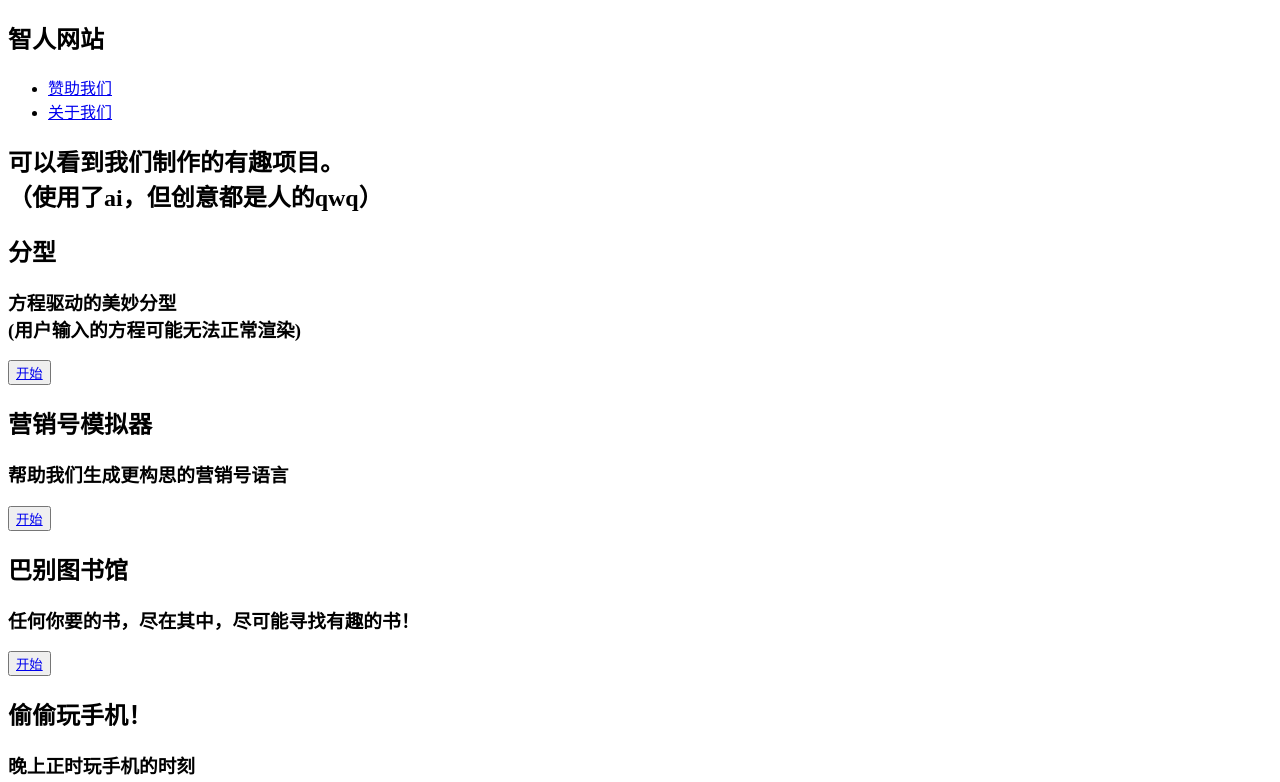
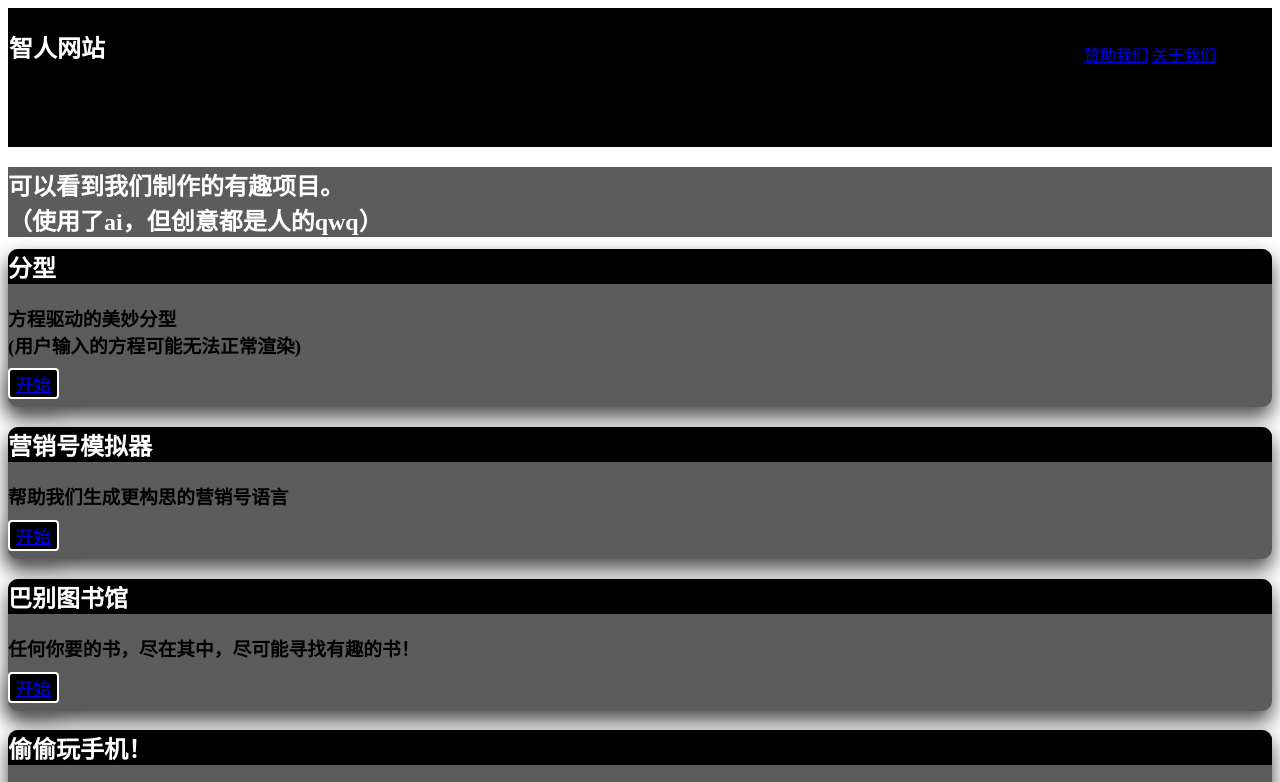
Before and after one commit to 1qwq2awa/1qwq2awa.github.io, a plain HTML site: page index.html in a window 1280 px wide. Shown: the top 782 px of the page. Drawn offline with Linux system fonts and the light colour scheme.

Commit message:
Add styles for various UI components

```diff
--- a/css1.css
+++ b/css1.css
@@ -0,0 +1,105 @@
+.ext_tabe{
+    background-color:black;
+    color:white;
+    padding:1px 0 5% 1px;
+    margin:0;
+}
+.ext_tabe ul{
+    position:absolute;
+    right:5vw;
+    top:0;
+    line-height:80px;
+}
+.ext_tabe li{
+    display:inline;
+    right:5vw;
+    top:1;
+    color:white;
+}
+.end1a{
+    color:white;
+    background-color: black;
+    border-top-left-radius: 10px;
+    border-top-right-radius: 10px;
+}
+.end2a,.end3a,.end4a{
+    color: white;
+    background-color: #000;
+    border-top-left-radius: 10px;
+    border-top-right-radius: 10px;
+}
+.l1{
+    text-decoration: white;
+
+    color: white;
+}
+.l2{
+    color: white;
+    text-decoration: white;
+}
+
+.endend{
+    color:white;
+    background-color: black;
+}
+.l1::after {
+  content: '';
+  position: absolute;
+  width: 100%;
+  height: 1px;
+  bottom: 0px;
+  right: 1px;
+  padding: 5px 100px 4px 100px;
+  background-color: #fff;
+  transform: scaleX(0);
+  transform-origin: bottom right;
+  transition: transform 0.3s ease;
+}
+.l1:hover::after {
+  transform: scaleX(1);
+  transform-origin: bottom left;
+}
+.l2::after {
+  content: '';
+  position: absolute;
+  width: 100%;
+  height: 1px;
+  bottom: 0px;
+  right: 1px;
+  padding: 5px 100px 4px 100px;
+  background-color: #fff;
+  transform: scaleX(0);
+  transform-origin: bottom right;
+  transition: transform 0.3s ease;
+}
+.l2:hover::after {
+  transform: scaleX(1);
+  transform-origin: bottom left;
+}
+.ftx_1,.ftx_3,.ftx_2,.ftx_4{
+    background-color: black;
+    transform: translateY(-8px);
+    box-shadow: 0 10px 20px #5c5c5c;
+    background: #000;
+    color: #fff;
+    border: 2px solid #fff;
+    border-radius: 4px;
+    font-size: 1.1rem;
+    cursor: pointer;
+    transition: all 0.3s ease;
+    position: relative;
+    overflow: hidden;
+    z-index: 1;
+}
+.end1,.end3,.end2,.end4{
+    background-color: #5c5c5c;
+    transform: translateY(-8px);
+    box-shadow: 0 10px 20px #4a4a4a;
+    border-radius: 10px;
+}
+.ext_labe{
+    color:white;
+    background-color: #5c5c5c;
+}
+
+﻿
```
